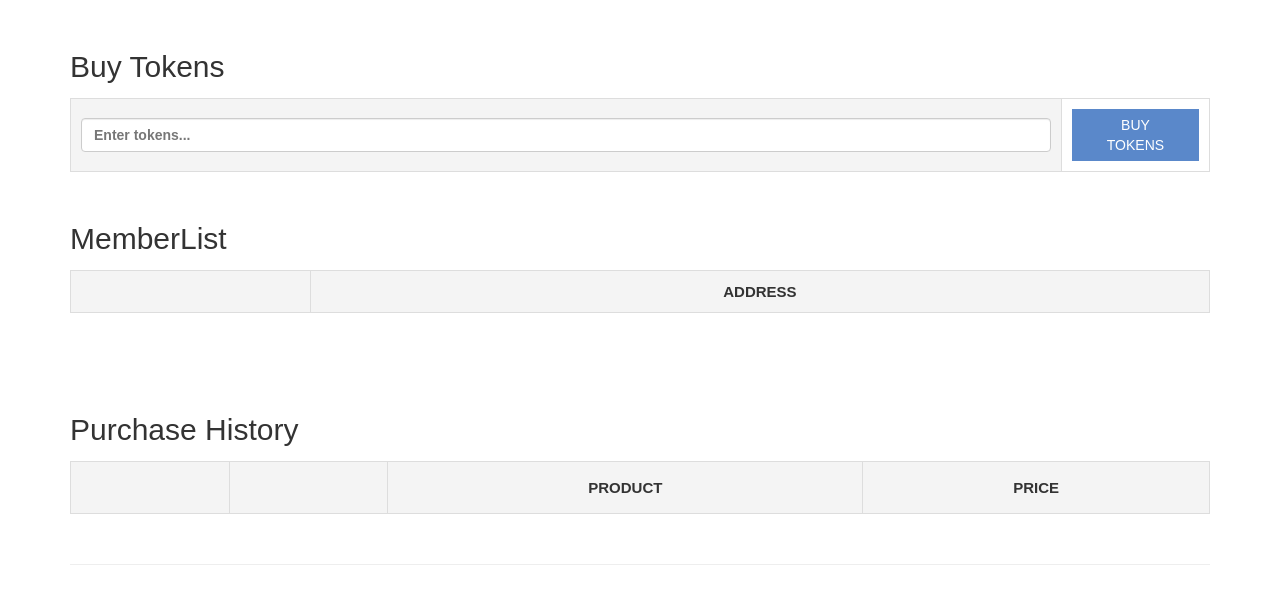
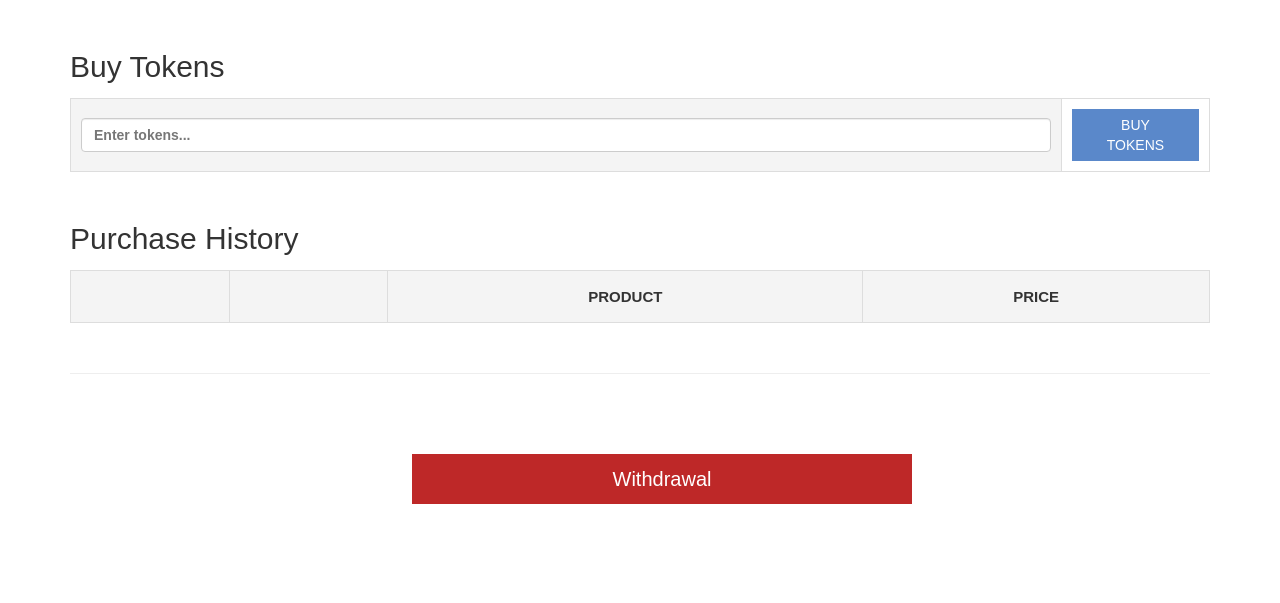
Before and after one commit to OnMyTeam/Ethereum_DApp, a Node project: template Store_Dapp/src/views/cart.ejs in a window 1280 px wide. Shown: the part 690-1293 px from the top of the page. Run offline with Node 20 templates, Linux system fonts and the light colour scheme; the template is opened without the code that fills it, so the values that code supplies are empty; some libraries are stand-ins or nearby versions.

Commit message:
modify to member list in mypage

```diff
--- a/Store_Dapp/src/public/js/mypage.js
+++ b/Store_Dapp/src/public/js/mypage.js
@@ -103,7 +103,7 @@
         $("#accountAddrAdmin").text('Account Address(admin)');
         $("#stuffRegister").css("display", "block");
         $("#stuffRegisterList").css("display", "block");
-        $("#blacklistRegister").css("display", "block");
+        $("#memberList").css("display", "block");
         $("#blackList").css("display", "block");
       }
       else{
--- a/Store_Dapp/src/views/cart.ejs
+++ b/Store_Dapp/src/views/cart.ejs
@@ -137,7 +137,7 @@
                             </tr>
                         </table>
                     </div>
-                    <div class="cart_totals" id="memberList" >
+                    <div class="cart_totals" id="memberList" style="display: none;" >
                         <h2>MemberList</h2>
                         <table cellspacing="0" class="shop_table cart">
                             <thead>
```
